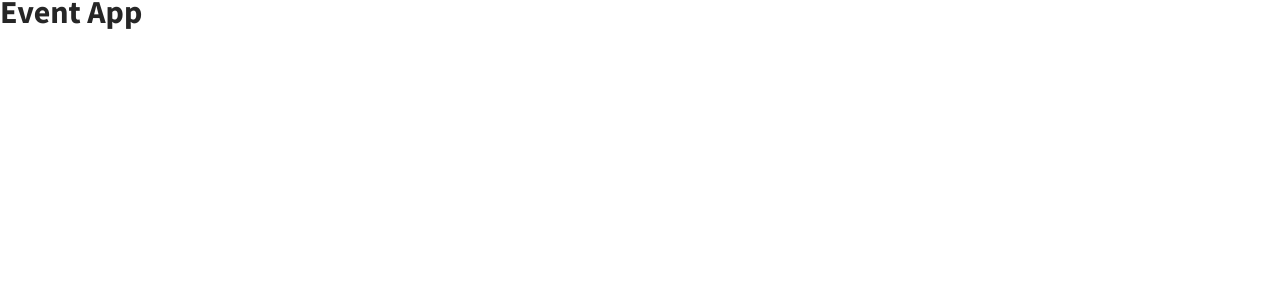
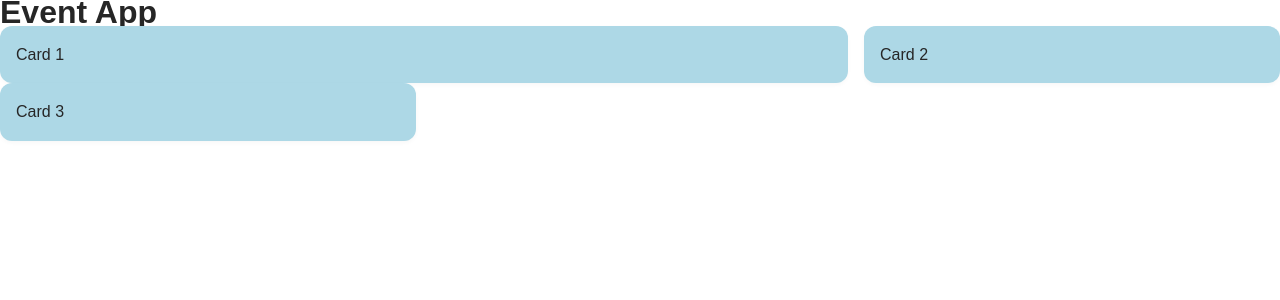
Before and after one commit to younessbennaj/event-app, a React (Create React App) app in the folder client/: page / in a window 1280 px wide. Shown: the top 300 px of the page. Built offline with nearby package versions, Linux system fonts and the light colour scheme.

Commit message:
add grid and grid item component

```diff
--- a/client/package.json
+++ b/client/package.json
@@ -10,9 +10,11 @@
     "@types/node": "^12.0.0",
     "@types/react": "^16.9.53",
     "@types/react-dom": "^16.9.8",
+    "prop-types": "^15.7.2",
     "react": "^17.0.1",
     "react-dom": "^17.0.1",
     "react-scripts": "4.0.1",
+    "styled-components": "^5.2.1",
     "typescript": "^4.0.3",
     "web-vitals": "^0.2.4"
   },
--- a/client/src/App.tsx
+++ b/client/src/App.tsx
@@ -1,9 +1,22 @@
 import React from 'react';
+import Card from './components/Card';
+import { Grid, GridItem } from './components/Grid';
 
 function App() {
   return (
     <div className="App">
       <h1>Event App</h1>
+      <Grid>
+        <GridItem span="2">
+          <Card>Card 1</Card>
+        </GridItem>
+        <GridItem>
+          <Card>Card 2</Card>
+        </GridItem>
+        <GridItem>
+          <Card>Card 3</Card>
+        </GridItem>
+      </Grid>
     </div>
   );
 }
--- /dev/null
+++ b/client/src/components/Card.tsx
@@ -0,0 +1,18 @@
+import React, { FunctionComponent, ReactNode } from 'react';
+import styled from 'styled-components';
+import PropTypes from 'prop-types';
+
+const StyledCard = styled.div<any>`
+  background: lightblue;
+  box-shadow: 0px 2px 4px rgba(0, 0, 0, 0.03);
+  border-radius: 12px;
+  padding: 16px;
+`;
+
+const Card: FunctionComponent<{ children: ReactNode }> = ({ children }) => {
+  return <StyledCard>{children}</StyledCard>;
+};
+
+Card.propTypes = { children: PropTypes.node.isRequired };
+
+export default Card;
--- /dev/null
+++ b/client/src/components/Grid.tsx
@@ -0,0 +1,41 @@
+import React, { FunctionComponent, ReactNode } from 'react';
+import styled from 'styled-components';
+import PropTypes from 'prop-types';
+
+// Style du composant grille
+const StyledGrid = styled.div<any>`
+  display: grid;
+  grid-template-columns: repeat(3, 1fr);
+  grid-column-gap: 1rem;
+`;
+
+// Style des item du composant grille
+const StyledGridItem = styled.div<{ span: number }>`
+  display: flex;
+  flex-direction: column;
+  grid-column: span ${(props) => props.span};
+`;
+
+export const Grid: FunctionComponent<{ children: ReactNode }> = ({
+  children,
+}) => {
+  return <StyledGrid>{children}</StyledGrid>;
+};
+
+Grid.propTypes = { children: PropTypes.node.isRequired };
+
+export const GridItem: FunctionComponent<{
+  children: ReactNode;
+  span: string;
+}> = ({ children, span }) => {
+  return <StyledGridItem span={span}>{children}</StyledGridItem>;
+};
+
+GridItem.defaultProps = {
+  span: '1',
+};
+
+GridItem.propTypes = {
+  children: PropTypes.node.isRequired,
+  span: PropTypes.string,
+};
```
Also changed, not shown: 2 other files (tests, documents, lock files or other folders).
